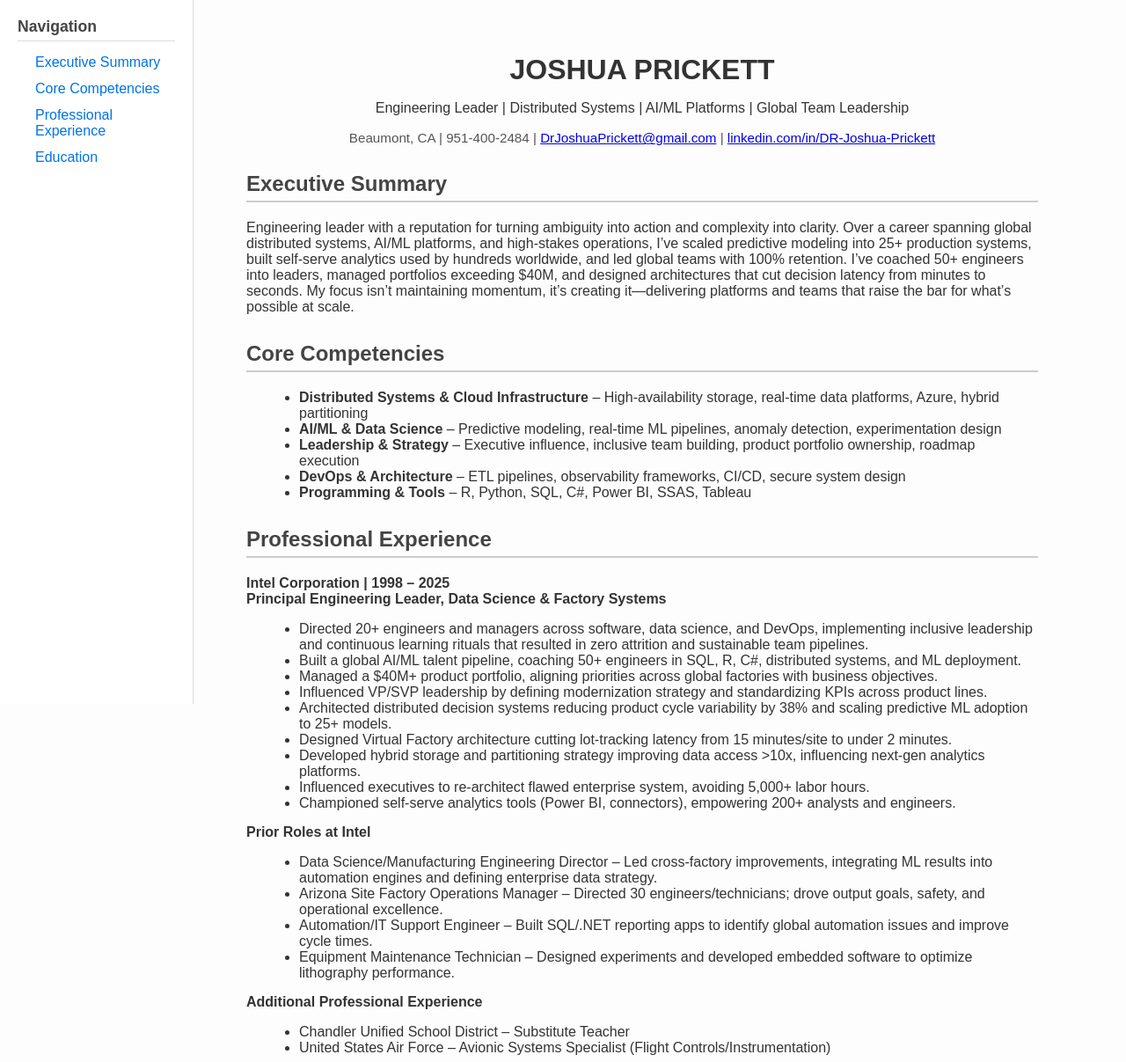
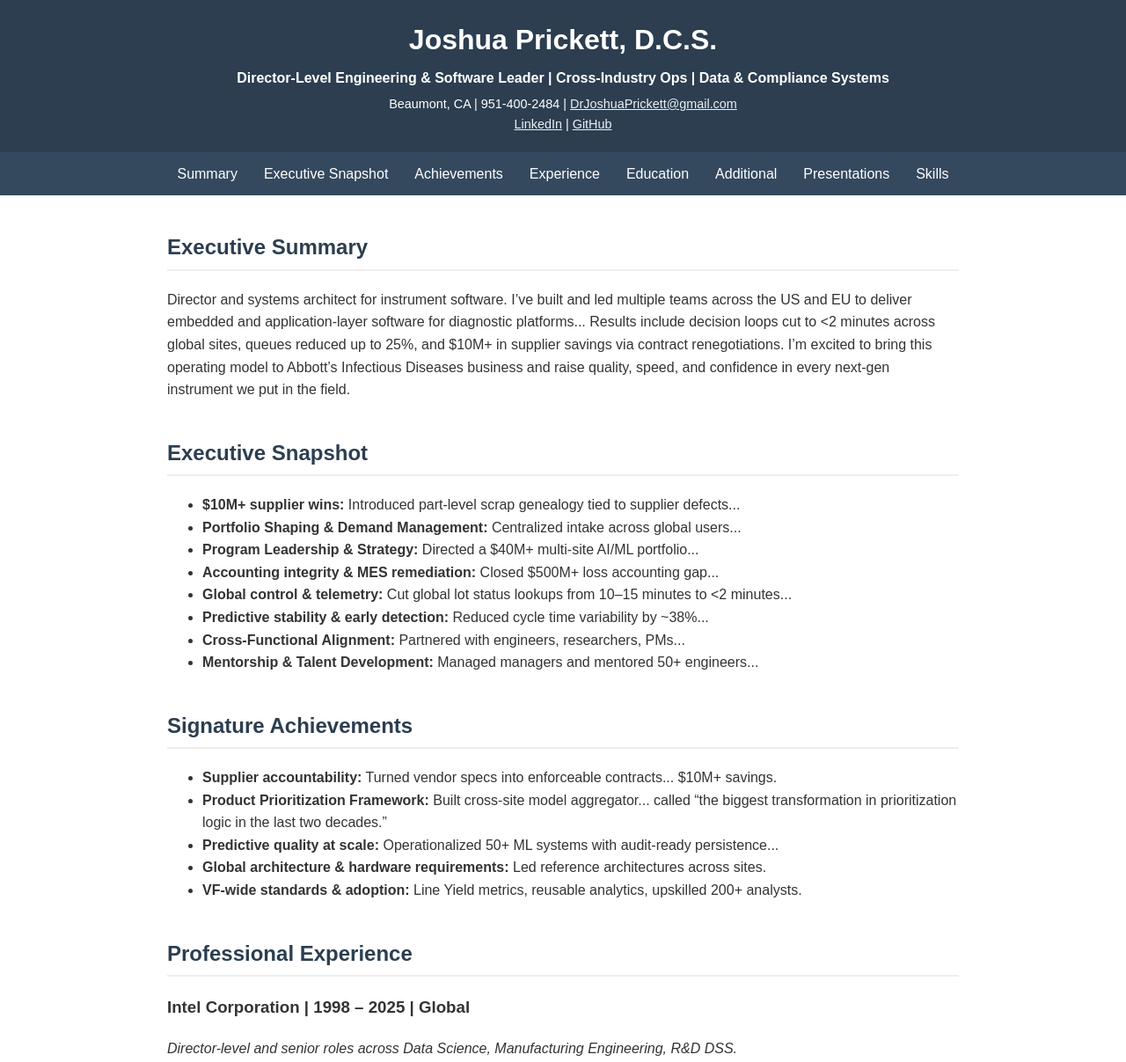
Before and after one commit to DrPrickett/DrPrickett.github.io, a plain HTML site: page index.html in a window 1280 px wide. Shown: the top 1207 px of the page at 88% size. Drawn offline with Linux system fonts and the light colour scheme.

Commit message:
Update index.html

```diff
--- a/index.html
+++ b/index.html
@@ -2,216 +2,158 @@
 <html lang="en">
 <head>
   <meta charset="UTF-8">
-  <title>Joshua Prickett - Resume</title>
+  <title>Joshua Prickett | Director-Level Engineering & Software Leader</title>
+  <meta name="viewport" content="width=device-width, initial-scale=1.0">
   <style>
     body {
       font-family: Arial, sans-serif;
       margin: 0;
-      display: flex;
-      background-color: #fdfdfd;
+      line-height: 1.6;
       color: #333;
     }
+    header {
+      background: #2c3e50;
+      color: #fff;
+      padding: 20px;
+      text-align: center;
+    }
+    header h1 {
+      margin: 0;
+    }
+    header p {
+      margin: 5px 0 0;
+    }
     nav {
-      width: 220px;
-      background-color: #ffffff;
-      color: #333;
-      min-height: 100vh;
-      padding: 20px;
-      box-sizing: border-box;
-      position: fixed;
-      top: 0;
-      left: 0;
-      border-right: 1px solid #ddd;
-      transition: transform 0.3s ease;
+      background: #34495e;
+      display: flex;
+      justify-content: center;
+      flex-wrap: wrap;
     }
-    nav h2 {
-      font-size: 1.1em;
-      margin-top: 0;
-      margin-bottom: 15px;
-      border-bottom: 1px solid #ddd;
-      padding-bottom: 5px;
-      color: #444;
+    nav a {
+      color: #fff;
+      text-decoration: none;
+      padding: 12px 15px;
+      display: block;
     }
-    nav ul {
-      list-style: none;
-      padding: 0;
-    }
-    nav ul li {
-      margin-bottom: 12px;
-    }
-    nav ul li a {
-      color: #0073e6;
-      text-decoration: none;
-    }
-    nav ul li a:hover {
-      text-decoration: underline;
+    nav a:hover {
+      background: #2c3e50;
     }
     main {
-      margin-left: 240px;
-      padding: 40px;
       max-width: 900px;
-      width: 100%;
+      margin: 40px auto;
+      padding: 0 20px;
     }
-    header {
-      text-align: center;
-      margin-bottom: 30px;
-    }
-    h1 {
-      margin-bottom: 5px;
+    .section {
+      margin-bottom: 2.5em;
     }
     h2 {
-      margin-top: 30px;
-      color: #444;
-      border-bottom: 2px solid #ccc;
+      color: #2c3e50;
+      border-bottom: 2px solid #eee;
       padding-bottom: 5px;
     }
+    ul {
+      margin-top: 0.5em;
+    }
     .contact {
-      font-size: 0.95em;
-      color: #555;
-    }
-    ul {
-      margin: 5px 0 15px 20px;
-    }
-    .role {
-      font-weight: bold;
-      margin-top: 10px;
-    }
-    .edu {
-      margin-bottom: 10px;
-    }
-    /* Hamburger button */
-    .hamburger {
-      display: none;
-      position: fixed;
-      top: 15px;
-      left: 15px;
-      background: #0073e6;
-      color: #fff;
-      border: none;
-      padding: 10px 15px;
-      font-size: 18px;
-      cursor: pointer;
-      z-index: 1000;
-      border-radius: 4px;
-    }
-    /* Mobile adjustments */
-    @media (max-width: 768px) {
-      nav {
-        transform: translateX(-100%);
-      }
-      nav.active {
-        transform: translateX(0);
-      }
-      main {
-        margin-left: 0;
-        padding: 20px;
-      }
-      .hamburger {
-        display: block;
-      }
+      font-size: 0.9em;
     }
   </style>
 </head>
 <body>
-
-<button class="hamburger" onclick="toggleMenu()">☰ Menu</button>
-
-<nav id="sidebar">
-  <h2>Navigation</h2>
-  <ul>
-    <li><a href="#summary" onclick="toggleMenu()">Executive Summary</a></li>
-    <li><a href="#competencies" onclick="toggleMenu()">Core Competencies</a></li>
-    <li><a href="#experience" onclick="toggleMenu()">Professional Experience</a></li>
-    <li><a href="#education" onclick="toggleMenu()">Education</a></li>
-  </ul>
-</nav>
-
-<main>
   <header>
-    <h1>JOSHUA PRICKETT</h1>
-    <p>Engineering Leader | Distributed Systems | AI/ML Platforms | Global Team Leadership</p>
+    <h1>Joshua Prickett, D.C.S.</h1>
+    <p><strong>Director-Level Engineering & Software Leader | Cross-Industry Ops | Data & Compliance Systems</strong></p>
     <p class="contact">
       Beaumont, CA | 951-400-2484 |
-      <a href="mailto:DrJoshuaPrickett@gmail.com">DrJoshuaPrickett@gmail.com</a> |
-      <a href="https://linkedin.com/in/DR-Joshua-Prickett">linkedin.com/in/DR-Joshua-Prickett</a>
+      <a href="mailto:DrJoshuaPrickett@gmail.com" style="color:#ecf0f1;">DrJoshuaPrickett@gmail.com</a><br>
+      <a href="https://linkedin.com/in/dr-joshua-prickett" style="color:#ecf0f1;">LinkedIn</a> |
+      <a href="https://github.com/DrJoshuaPrickett" style="color:#ecf0f1;">GitHub</a>
     </p>
   </header>
 
-  <section id="summary">
-    <h2>Executive Summary</h2>
-    <p>
-      Engineering leader with a reputation for turning ambiguity into action and complexity into clarity.
-      Over a career spanning global distributed systems, AI/ML platforms, and high-stakes operations,
-      I’ve scaled predictive modeling into 25+ production systems, built self-serve analytics used by hundreds worldwide,
-      and led global teams with 100% retention. I’ve coached 50+ engineers into leaders, managed portfolios exceeding $40M,
-      and designed architectures that cut decision latency from minutes to seconds. My focus isn’t maintaining momentum,
-      it’s creating it—delivering platforms and teams that raise the bar for what’s possible at scale.
-    </p>
-  </section>
+  <nav>
+    <a href="#summary">Summary</a>
+    <a href="#snapshot">Executive Snapshot</a>
+    <a href="#achievements">Achievements</a>
+    <a href="#experience">Experience</a>
+    <a href="#education">Education</a>
+    <a href="#additional">Additional</a>
+    <a href="#presentations">Presentations</a>
+    <a href="#skills">Skills</a>
+  </nav>
 
-  <section id="competencies">
-    <h2>Core Competencies</h2>
-    <ul>
-      <li><strong>Distributed Systems & Cloud Infrastructure</strong> – High-availability storage, real-time data platforms, Azure, hybrid partitioning</li>
-      <li><strong>AI/ML & Data Science</strong> – Predictive modeling, real-time ML pipelines, anomaly detection, experimentation design</li>
-      <li><strong>Leadership & Strategy</strong> – Executive influence, inclusive team building, product portfolio ownership, roadmap execution</li>
-      <li><strong>DevOps & Architecture</strong> – ETL pipelines, observability frameworks, CI/CD, secure system design</li>
-      <li><strong>Programming & Tools</strong> – R, Python, SQL, C#, Power BI, SSAS, Tableau</li>
-    </ul>
-  </section>
+  <main>
+    <div class="section" id="summary">
+      <h2>Executive Summary</h2>
+      <p>Director and systems architect for instrument software. I’ve built and led multiple teams across the US and EU to deliver embedded and application-layer software for diagnostic platforms... Results include decision loops cut to &lt;2 minutes across global sites, queues reduced up to 25%, and $10M+ in supplier savings via contract renegotiations. I’m excited to bring this operating model to Abbott’s Infectious Diseases business and raise quality, speed, and confidence in every next-gen instrument we put in the field.</p>
+    </div>
 
-  <section id="experience">
-    <h2>Professional Experience</h2>
-    <p class="role">Intel Corporation | 1998 – 2025<br>
-    Principal Engineering Leader, Data Science & Factory Systems</p>
-    <ul>
-      <li>Directed 20+ engineers and managers across software, data science, and DevOps, implementing inclusive leadership and continuous learning rituals that resulted in zero attrition and sustainable team pipelines.</li>
-      <li>Built a global AI/ML talent pipeline, coaching 50+ engineers in SQL, R, C#, distributed systems, and ML deployment.</li>
-      <li>Managed a $40M+ product portfolio, aligning priorities across global factories with business objectives.</li>
-      <li>Influenced VP/SVP leadership by defining modernization strategy and standardizing KPIs across product lines.</li>
-      <li>Architected distributed decision systems reducing product cycle variability by 38% and scaling predictive ML adoption to 25+ models.</li>
-      <li>Designed Virtual Factory architecture cutting lot-tracking latency from 15 minutes/site to under 2 minutes.</li>
-      <li>Developed hybrid storage and partitioning strategy improving data access >10x, influencing next-gen analytics platforms.</li>
-      <li>Influenced executives to re-architect flawed enterprise system, avoiding 5,000+ labor hours.</li>
-      <li>Championed self-serve analytics tools (Power BI, connectors), empowering 200+ analysts and engineers.</li>
-    </ul>
+    <div class="section" id="snapshot">
+      <h2>Executive Snapshot</h2>
+      <ul>
+        <li><strong>$10M+ supplier wins:</strong> Introduced part-level scrap genealogy tied to supplier defects...</li>
+        <li><strong>Portfolio Shaping & Demand Management:</strong> Centralized intake across global users...</li>
+        <li><strong>Program Leadership & Strategy:</strong> Directed a $40M+ multi-site AI/ML portfolio...</li>
+        <li><strong>Accounting integrity & MES remediation:</strong> Closed $500M+ loss accounting gap...</li>
+        <li><strong>Global control & telemetry:</strong> Cut global lot status lookups from 10–15 minutes to &lt;2 minutes...</li>
+        <li><strong>Predictive stability & early detection:</strong> Reduced cycle time variability by ~38%...</li>
+        <li><strong>Cross-Functional Alignment:</strong> Partnered with engineers, researchers, PMs...</li>
+        <li><strong>Mentorship & Talent Development:</strong> Managed managers and mentored 50+ engineers...</li>
+      </ul>
+    </div>
 
-    <p class="role">Prior Roles at Intel</p>
-    <ul>
-      <li>Data Science/Manufacturing Engineering Director – Led cross-factory improvements, integrating ML results into automation engines and defining enterprise data strategy.</li>
-      <li>Arizona Site Factory Operations Manager – Directed 30 engineers/technicians; drove output goals, safety, and operational excellence.</li>
-      <li>Automation/IT Support Engineer – Built SQL/.NET reporting apps to identify global automation issues and improve cycle times.</li>
-      <li>Equipment Maintenance Technician – Designed experiments and developed embedded software to optimize lithography performance.</li>
-    </ul>
+    <div class="section" id="achievements">
+      <h2>Signature Achievements</h2>
+      <ul>
+        <li><strong>Supplier accountability:</strong> Turned vendor specs into enforceable contracts... $10M+ savings.</li>
+        <li><strong>Product Prioritization Framework:</strong> Built cross-site model aggregator... called “the biggest transformation in prioritization logic in the last two decades.”</li>
+        <li><strong>Predictive quality at scale:</strong> Operationalized 50+ ML systems with audit-ready persistence...</li>
+        <li><strong>Global architecture & hardware requirements:</strong> Led reference architectures across sites.</li>
+        <li><strong>VF-wide standards & adoption:</strong> Line Yield metrics, reusable analytics, upskilled 200+ analysts.</li>
+      </ul>
+    </div>
 
-    <p class="role">Additional Professional Experience</p>
-    <ul>
-      <li>Chandler Unified School District – Substitute Teacher</li>
-      <li>United States Air Force – Avionic Systems Specialist (Flight Controls/Instrumentation)</li>
-    </ul>
-  </section>
+    <div class="section" id="experience">
+      <h2>Professional Experience</h2>
+      <h3>Intel Corporation | 1998 – 2025 | Global</h3>
+      <p><em>Director-level and senior roles across Data Science, Manufacturing Engineering, R&D DSS.</em></p>
+      <ul>
+        <li><strong>Agentic AI with guardrails:</strong> Designed prioritization logic with explainable UI and CAPA mapping.</li>
+        <li><strong>Virtual Factory orchestration:</strong> Reduced cross-site latency to &lt;2 minutes.</li>
+        <li><strong>Executive communication:</strong> Shaped portfolio funding for $40M+ program set.</li>
+        <li><strong>Architecture governance:</strong> Defined reference architectures and baselines.</li>
+        <li><strong>SQL/.NET reporting:</strong> Delivered real-time algorithmic views for executives.</li>
+      </ul>
+      <h3>Prior Roles</h3>
+      <p>Factory Operations Manager, Automation/Software Engineer, Equipment Maintenance Technician — spanning operations management, defect prevention systems, and embedded software development.</p>
+    </div>
 
-  <section id="education">
-    <h2>Education</h2>
-    <div class="edu">
-      <strong>Doctorate in Computer Science (D.C.S.)</strong> – Colorado Technical University, 2017<br>
-      Dissertation: Partitioning and Compressed Object Persistence in Distributed Analytics Systems
+    <div class="section" id="education">
+      <h2>Education</h2>
+      <p>Doctorate in Computer Science (Colorado Technical University, 2017)</p>
+      <p>Master of Science in Computer Science (Arizona State University, 2012)</p>
+      <p>Bachelor of Science in Information Technology (University of Phoenix, 2004)</p>
     </div>
-    <div class="edu">
-      <strong>Master of Science in Computer Science</strong> – Arizona State University, 2012<br>
-      Thesis: Abstracting Disparate Data in Distributed Architectures
+
+    <div class="section" id="additional">
+      <h2>Additional Experience</h2>
+      <p>Chandler Unified School District – Substitute Teacher</p>
+      <p>United States Air Force – Avionics Systems Specialist (Flight Controls/Instrumentation)</p>
     </div>
-    <div class="edu">
-      <strong>Bachelor of Science in Information Technology</strong> – University of Phoenix, 2004
+
+    <div class="section" id="presentations">
+      <h2>Selected Presentations</h2>
+      <ul>
+        <li>Intel Manufacturing Excellence Conference – Product Prioritization Framework</li>
+        <li>Intel Technical Learning Conference – Managing Lot Movement Across Multiple Factories</li>
+        <li>Intel Manufacturing Excellence Conference – Safety Coaching Course</li>
+      </ul>
     </div>
-  </section>
-</main>
 
-<script>
-  function toggleMenu() {
-    document.getElementById("sidebar").classList.toggle("active");
-  }
-</script>
-
+    <div class="section" id="skills">
+      <h2>Regulatory & Technical Skills</h2>
+      <p>ISO 9000, eDHR/UDI, CAPA, CSV/validation, Design Controls, SBOM & CVE monitoring, MES/MOM, PLM/ERP, SQL, R, C#, distributed systems, telemetry/observability, Power BI, Oracle, Postgres, SQL Server</p>
+    </div>
+  </main>
 </body>
 </html>
```
